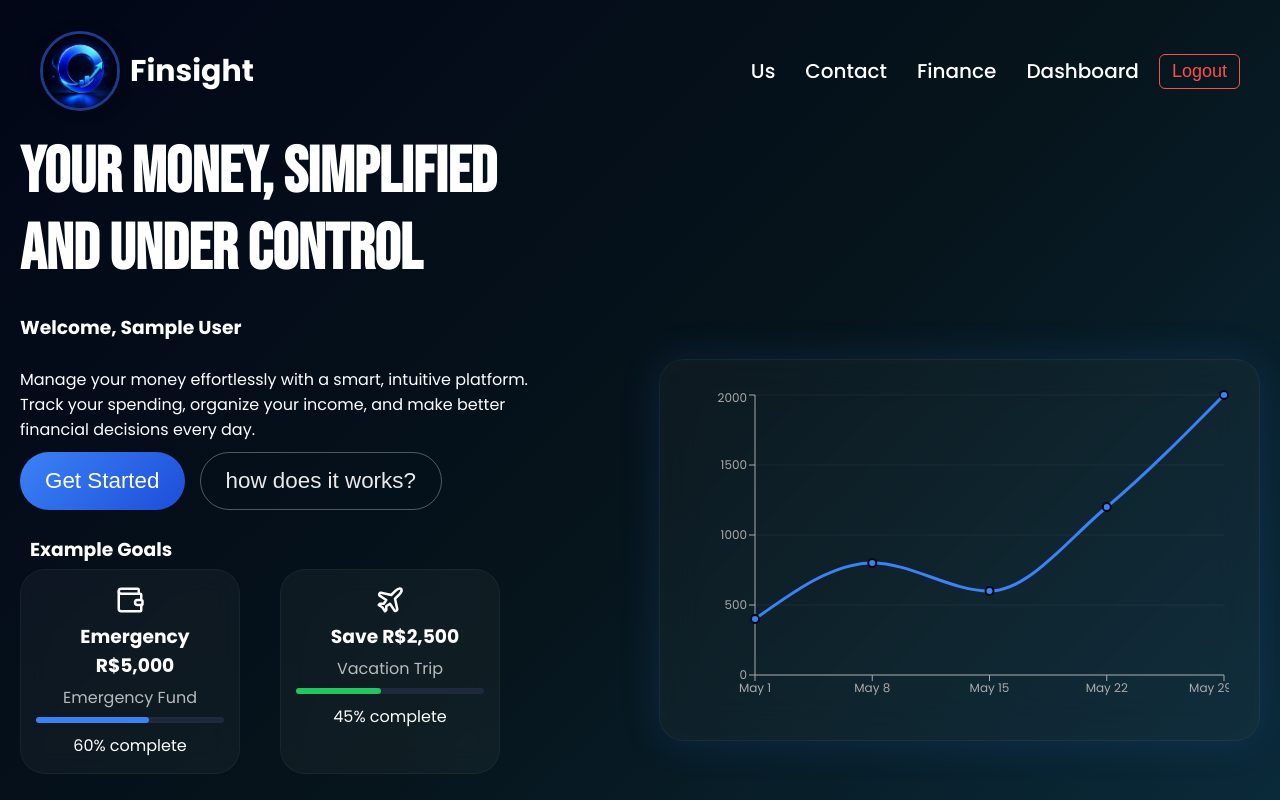
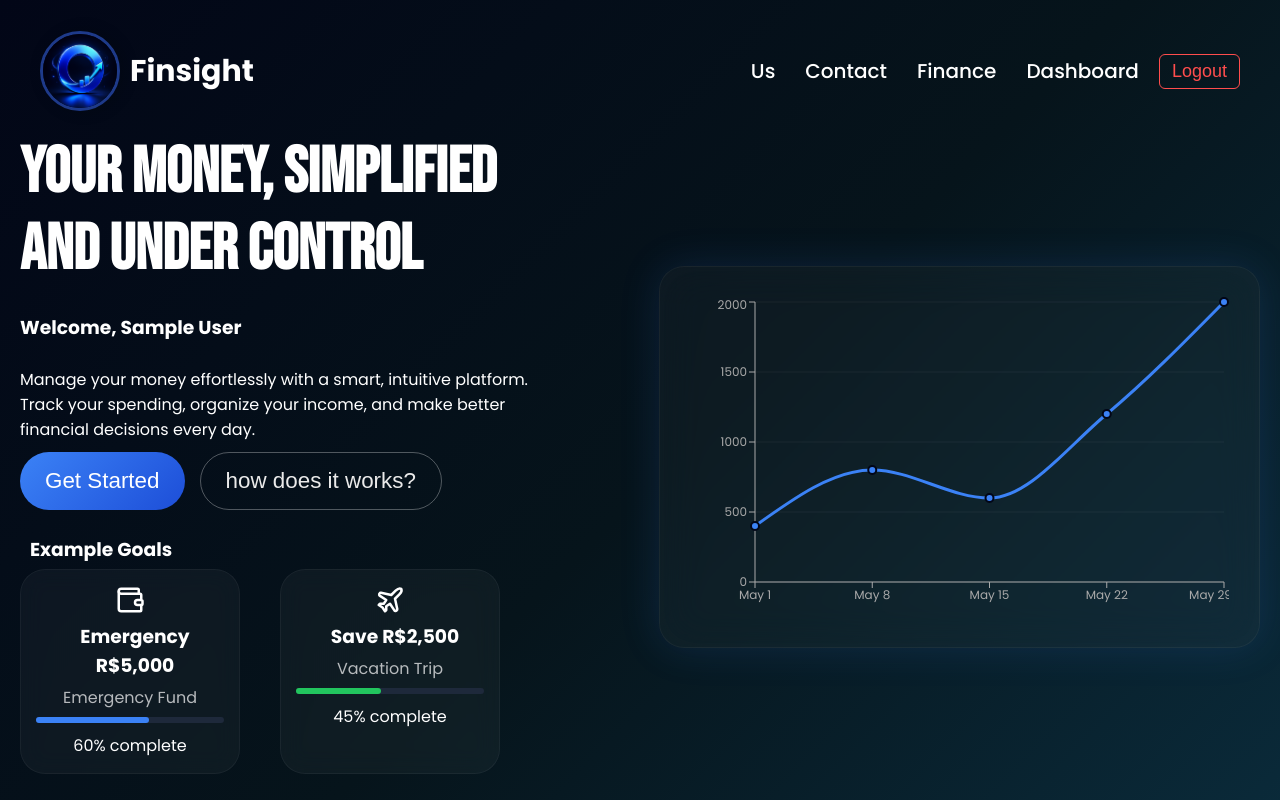
Before and after one commit to Viktor-angelo/Finsight, a React (Vite) app in the folder frontend/: page /home in a window 1280 px wide. Shown: the top 800 px of the page. Built offline with nearby package versions, Linux system fonts and the light colour scheme; sample sign-in values are in the browser's storage.

Commit message:
new layout

```diff
--- a/frontend/src/pages/App.css
+++ b/frontend/src/pages/App.css
@@ -152,7 +152,7 @@ body {
     0 0 40px rgba(59, 130, 246, 0.15),
     inset 0 0 30px rgba(255,255,255,0.02);
   border: 1px solid rgba(255,255,255,0.05);
-  margin-bottom: 0;
+  margin-bottom: 15%;
 }
 
 @media (max-width: 900px) {
```
